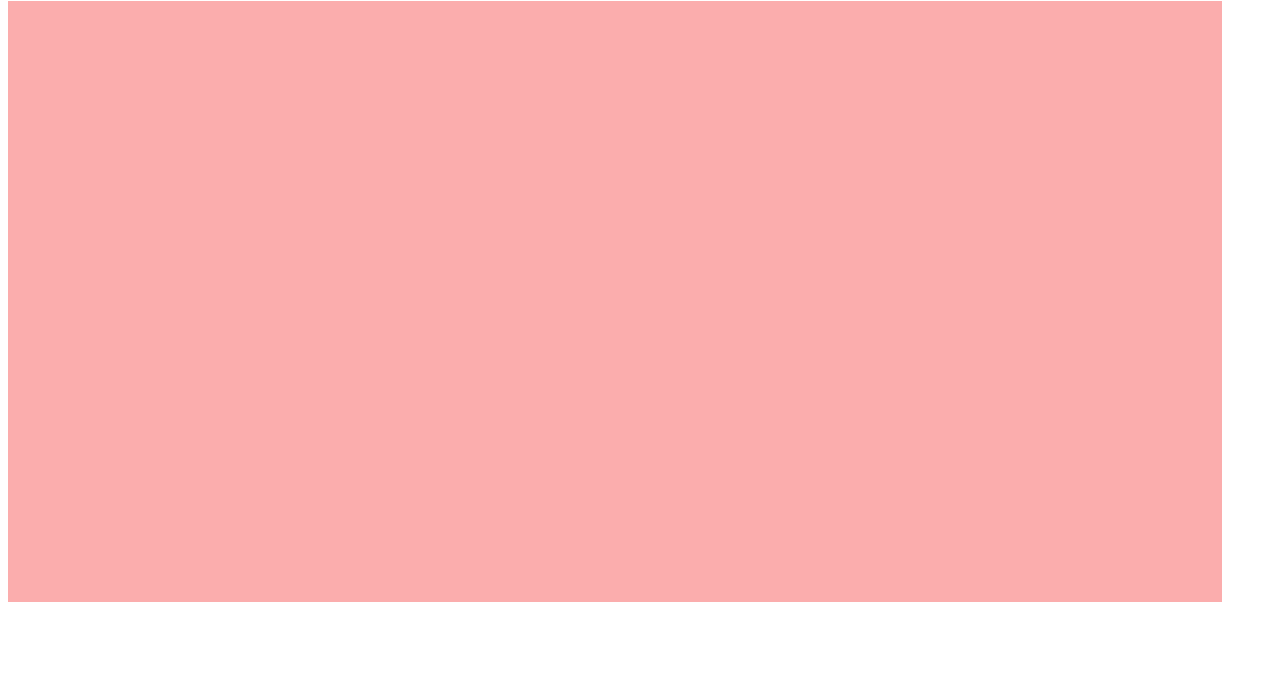
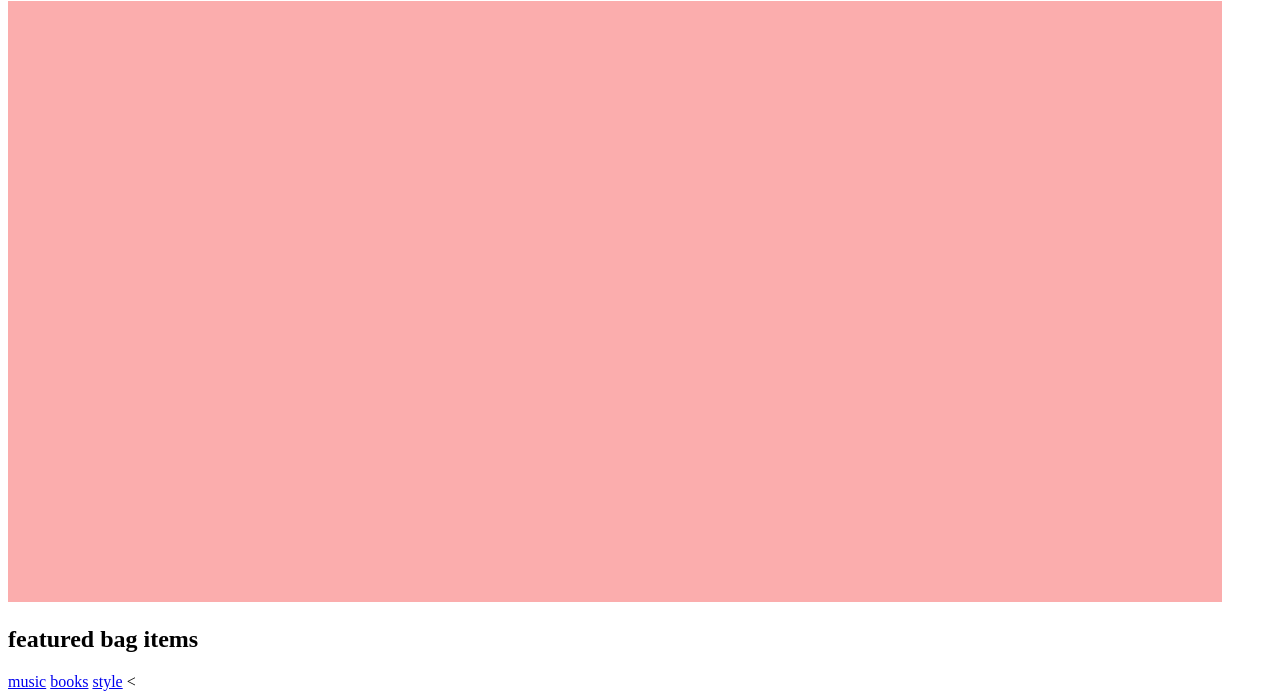
Before and after one commit to IU-Webprogrammierung/web-programmierung-annabelfischer, a plain HTML site: page index.html in a window 1280 px wide. Shown: the part 139-838 px from the top of the page. Before the commit the page ends 800 px from the top, so only its background shows below. Drawn offline with Linux system fonts and the light colour scheme.

```diff
--- a/index.html
+++ b/index.html
@@ -23,5 +23,13 @@
     <img src="images/platzhalter.png">
 </div>
 
+<!--Item-Section-->
+<div>
+    <h2>featured bag items</h2>
+    <a href="#music">music</a>
+    <a href="#books">books</a>
+    <a href="#style">style</a>
+    <
+</div>
 </body>
 </html>
```
Also changed, not shown: images/platzhalter-quadrat.png (added), 2 other files.
